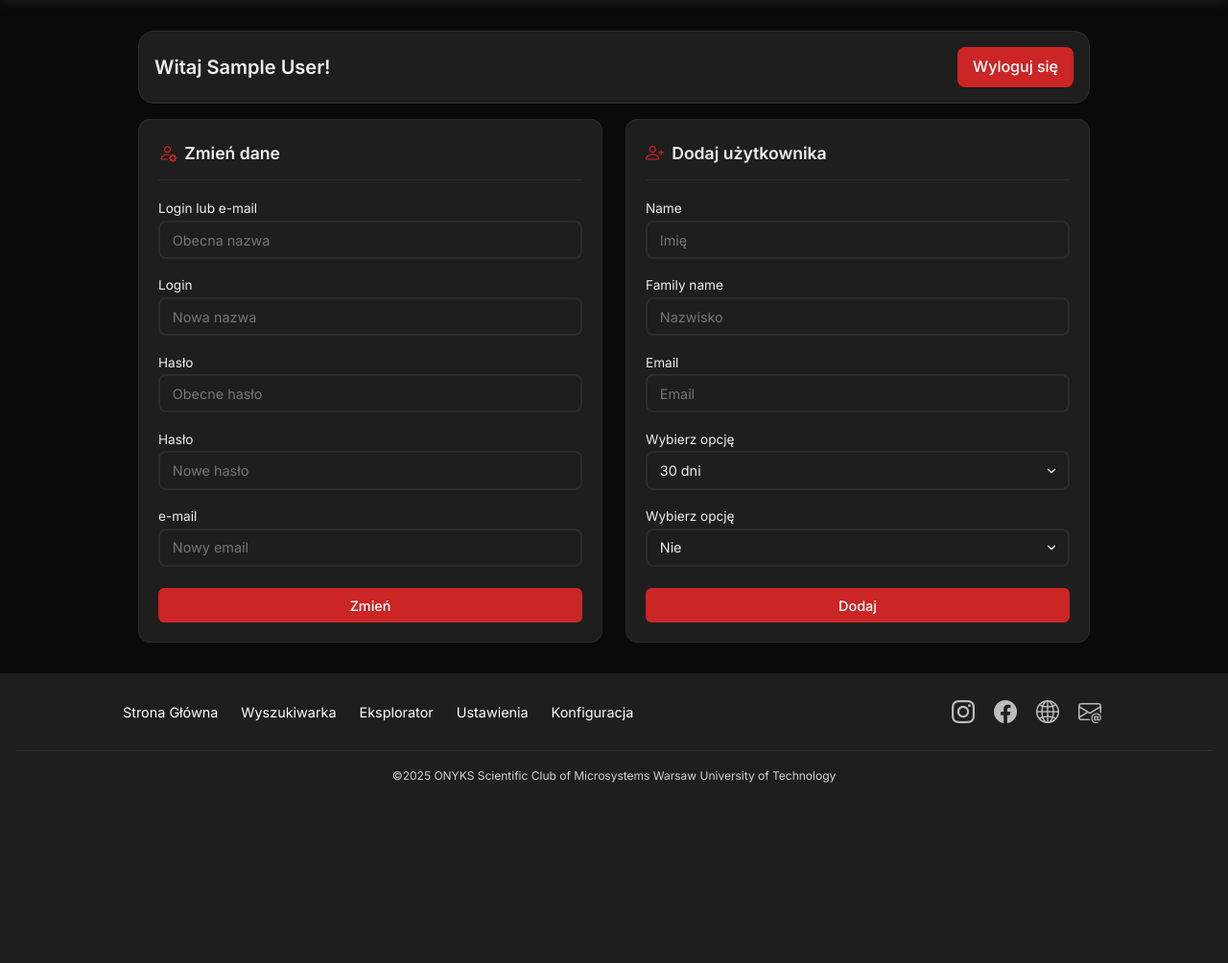
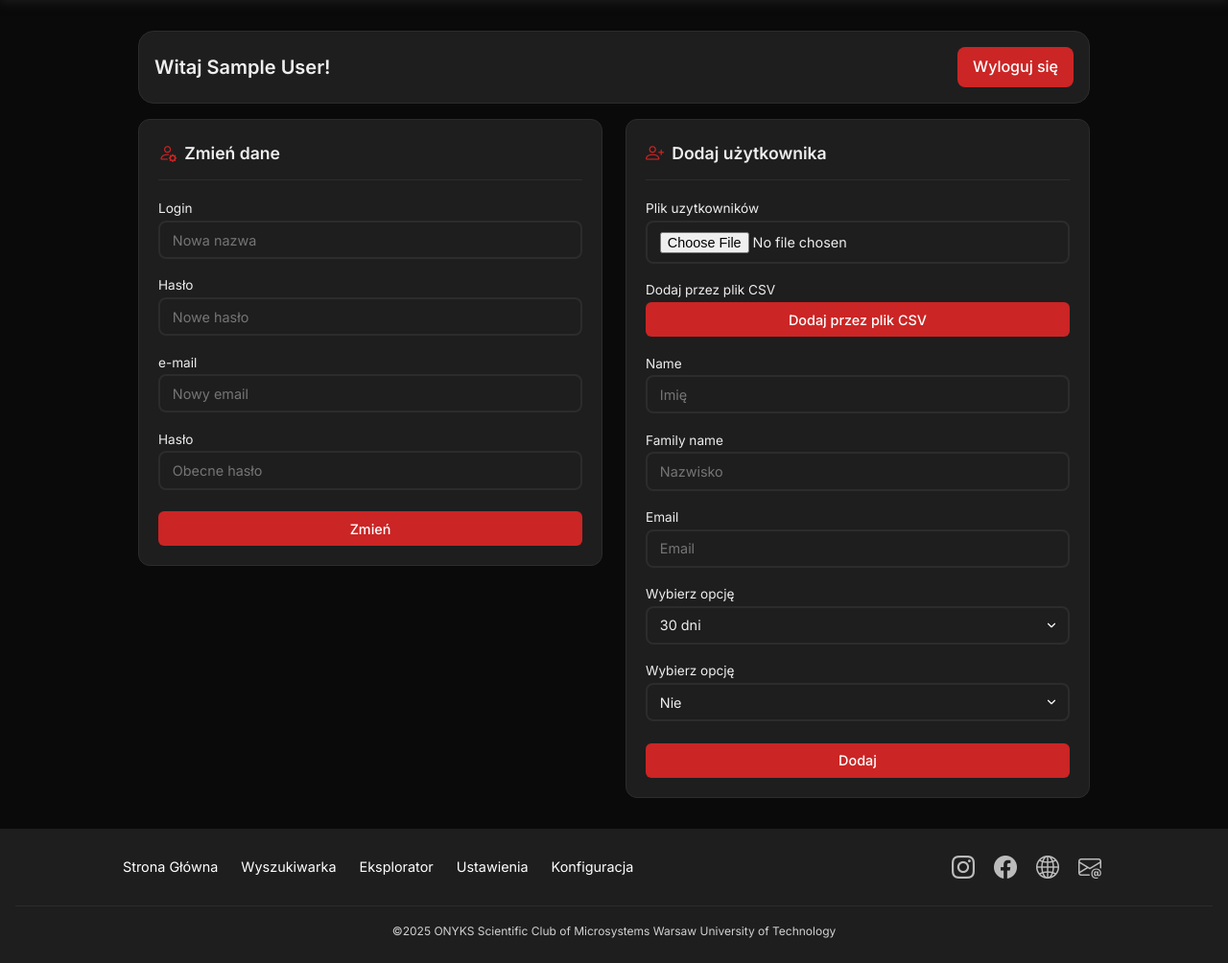
Before and after one commit to knonyks/onyks-pcb-elements-database-manager, a Flask app: page /settings in a window 1280 px wide. Shown: the part 80-1084 px from the top of the page at 96% size. Before the commit the page ends 896 px from the top, so only its background shows below. Run offline with Flask 3, Linux system fonts and the light colour scheme; a user stored in the database is signed in; tables that the repository leaves empty hold one stand-in row (values such as "Sample post"); parts of the project's set-up code (start-up, migrations or seed data) failed here and were passed over; some libraries are stand-ins or nearby versions.

Commit message:
Change users' data panel implementation

```diff
--- a/server/app/routes.py
+++ b/server/app/routes.py
@@ -2,6 +2,7 @@ from flask import Blueprint, render_template, redirect, url_for, jsonify
 import app.utils.forms as forms
 from app.utils.database import count_todays_entries, last_entry, find_uuid_in_selected_models
 from pathlib import Path
+from flask_login import current_user
 from app.utils import files
 from datetime import datetime, timedelta
 from flask_socketio import emit
@@ -88,7 +89,7 @@ def set_routes(server):
         parameters['fields'] = server.models.categories[random.choice(list(server.models.categories.keys()))].get_parameter_names()
         return render_template('search_components.html', **parameters)
 
-    @server.app.route('/settings')
+    @server.app.route('/settings', methods=['GET', 'POST'])
     @condition_decorator(login_required, server.config['database']['users']['is_enabled'])
     def settings():
         parameters = {}
@@ -103,7 +104,18 @@ def set_routes(server):
 
             change_user_data_form = server.forms['change_user_data']()
             if change_user_data_form.validate_on_submit():
-                pass
+                if change_user_data_form.old_password.data and not server.bcrypt.check_password_hash(current_user.password, change_user_data_form.old_password.data):
+                    flash("Old password is incorrect!", "error")
+                    return redirect(url_for('settings'))
+                else:
+                    if change_user_data_form.new_password.data:
+                        current_user.password = server.bcrypt.generate_password_hash(change_user_data_form.new_password.data).decode('utf-8')
+                    if change_user_data_form.new_email.data:
+                        current_user.email = change_user_data_form.new_email.data
+                    if change_user_data_form.new_username.data:
+                        current_user.username = change_user_data_form.new_username.data
+                    server.db.session.commit()
+                    logout_user()
             parameters['change_user_data_form'] = change_user_data_form
 
             add_user_form = server.forms['add_user']()
@@ -474,7 +486,6 @@ def set_routes(server):
         return jsonify({"removed_count": removed_count})
 
 
-
     if server.config['database']['users']['is_enabled']:
 
         @server.login_manager.user_loader
--- a/server/app/templates/settings.html
+++ b/server/app/templates/settings.html
@@ -21,18 +21,8 @@
                         {{ change_user_data_form.hidden_tag() }}
 
                         <div class="form-group">
-                            {{ change_user_data_form.old_username.label }}
-                            {{ change_user_data_form.old_username(class="form-input", placeholder="Obecna nazwa") }}
-                        </div>
-
-                        <div class="form-group">
                             {{ change_user_data_form.new_username.label }}
                             {{ change_user_data_form.new_username(class="form-input", placeholder="Nowa nazwa") }}
-                        </div>
-
-                        <div class="form-group">
-                            {{ change_user_data_form.old_password.label }}
-                            {{ change_user_data_form.old_password(class="form-input", placeholder="Obecne hasło") }}
                         </div>
 
                         <div class="form-group">
@@ -43,6 +33,11 @@
                         <div class="form-group">
                             {{ change_user_data_form.new_email.label }}
                             {{ change_user_data_form.new_email(class="form-input", placeholder="Nowy email") }}
+                        </div>
+
+                        <div class="form-group">
+                            {{ change_user_data_form.old_password.label }}
+                            {{ change_user_data_form.old_password(class="form-input", placeholder="Obecne hasło") }}
                         </div>
 
                         <div class="form-actions">
@@ -58,6 +53,16 @@
                     </div>
                     <form method="POST" class="settings-form">
                         {{ add_user_form.hidden_tag() }}
+
+                        <div class="form-group">
+                            {{ add_user_form.users_file.label }}
+                            {{ add_user_form.users_file(class="form-input", placeholder="Plik userow") }}
+                        </div>
+
+                        <div class="form-group">
+                            {{ add_user_form.users_file_submit.label }}
+                            {{ add_user_form.users_file_submit(class="btn btn-primary", placeholder="Dodaj userow csv") }}
+                        </div>
 
                         <div class="form-group">
                             {{ add_user_form.name.label }}
--- a/server/app/utils/forms.py
+++ b/server/app/utils/forms.py
@@ -1,6 +1,6 @@
 from flask_wtf import FlaskForm
 from wtforms import StringField, TextAreaField, SubmitField, SelectField, PasswordField, FileField, BooleanField
-from wtforms.validators import DataRequired, Length, Email
+from wtforms.validators import DataRequired, Length, Email, Optional
 from flask_wtf.file import FileField, FileRequired, FileAllowed
 
 def get_creating_element_form(categories):
@@ -49,22 +49,23 @@ def get_login_form():
 def get_change_user_data_form():
 
     class ChangeUserData(FlaskForm):
-        old_username = StringField("Login lub e-mail", validators=[DataRequired()])
+        new_password = PasswordField("Hasło")
+        new_email = StringField("e-mail", validators=[Email(), Optional()])
+        new_username = StringField("Login")
         old_password = PasswordField("Hasło", validators=[DataRequired()])
-        new_password = PasswordField("Hasło")
-        new_email = StringField("e-mail", validators=[Email()])
-        new_username = StringField("Login")
         accept = SubmitField("Zmień")
     return ChangeUserData
 
 def get_add_user_form():
 
-    class ChangeUserData(FlaskForm):
+    class AddUserForm(FlaskForm):
         name = StringField("Name", validators=[DataRequired()])
         family_name = StringField("Family name", validators=[DataRequired()])
         email = StringField("Email", validators=[DataRequired()])
         expired_access_time = SelectField('Wybierz opcję', choices=[('1', '30 dni'), ('2', '90 dni'), ('3', '6 miesięcy'), ('4', '12 miesięcy'), ('5', 'Na zawsze')], validators=[DataRequired()])
         is_admin = SelectField('Wybierz opcję', choices=[('1', 'Nie'), ('2', 'Tak')], validators=[DataRequired()])
         accept = SubmitField("Dodaj")
+        users_file = FileField('Plik uzytkowników', validators=[FileAllowed(['pdf'], "Tylko pliki CSV są dozwolone!")])
+        users_file_submit = SubmitField("Dodaj przez plik CSV")
 
-    return ChangeUserData
+    return AddUserForm
```
